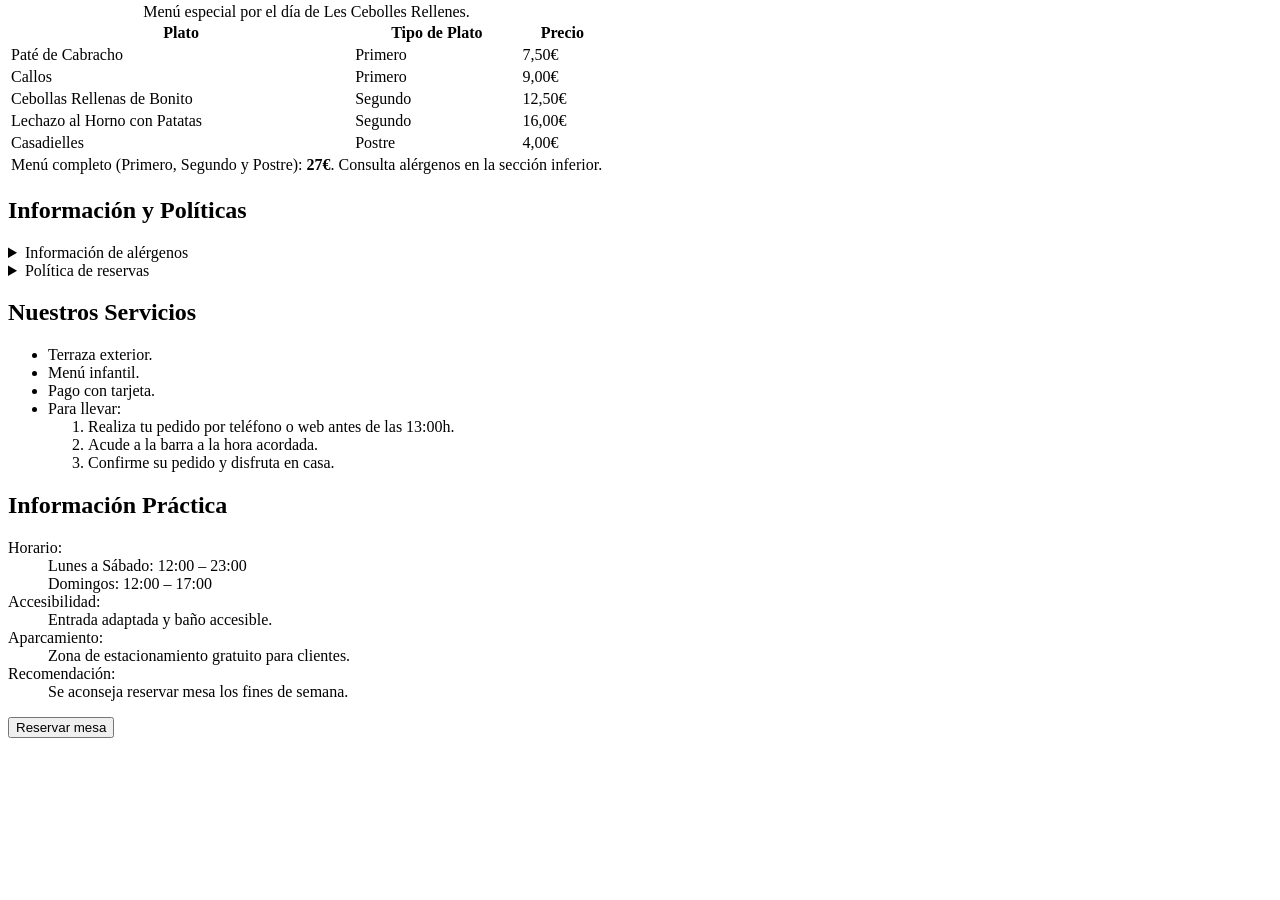
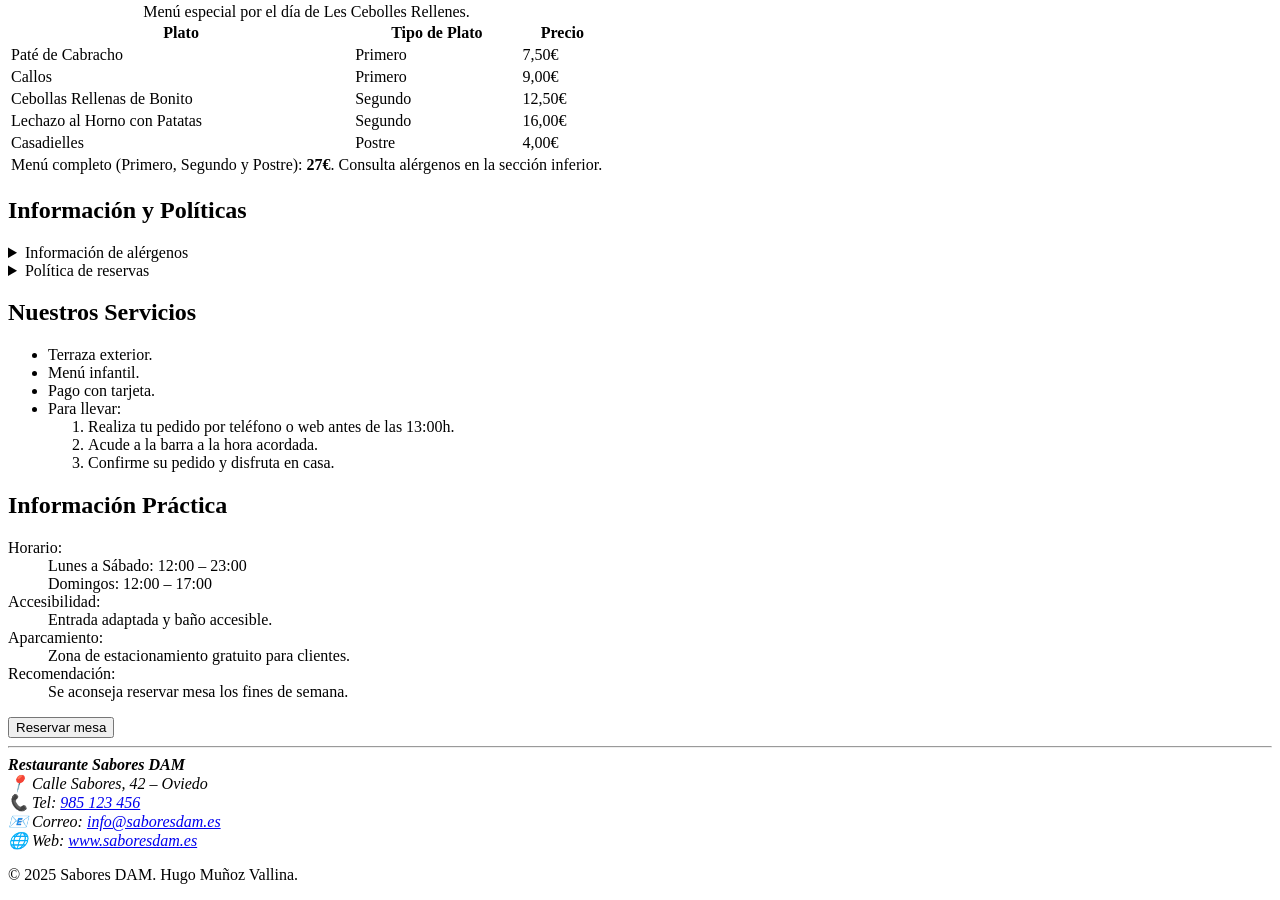
Before and after one commit to PNS89259/web-restaurante, a plain HTML site: page index.html in a window 1280 px wide. Shown: the part 404-1304 px from the top of the page. Before the commit the page ends 1150 px from the top, so only its background shows below. Drawn offline with Linux system fonts and the light colour scheme.

Commit message:
20251103 Creado Footer

```diff
--- a/index.html
+++ b/index.html
@@ -155,6 +155,19 @@
     </dialog>
 
     <footer>
+        <hr>
+        <address>
+            <strong>Restaurante Sabores DAM</strong>
+            <br>
+            📍 Calle Sabores, 42 – Oviedo
+            <br>
+            📞 Tel: <a href="tel:+34985123456">985 123 456</a>
+            <br>
+            📧 Correo: <a href="mailto:info@saboresdam.es">info@saboresdam.es</a>
+            <br>
+            🌐 Web: <a href="http://www.saboresdam.es" target="_blank">www.saboresdam.es</a>
+        </address>
+        <p>&copy; 2025 Sabores DAM. Hugo Muñoz Vallina.</p>
     </footer>
 
 </body>
```
